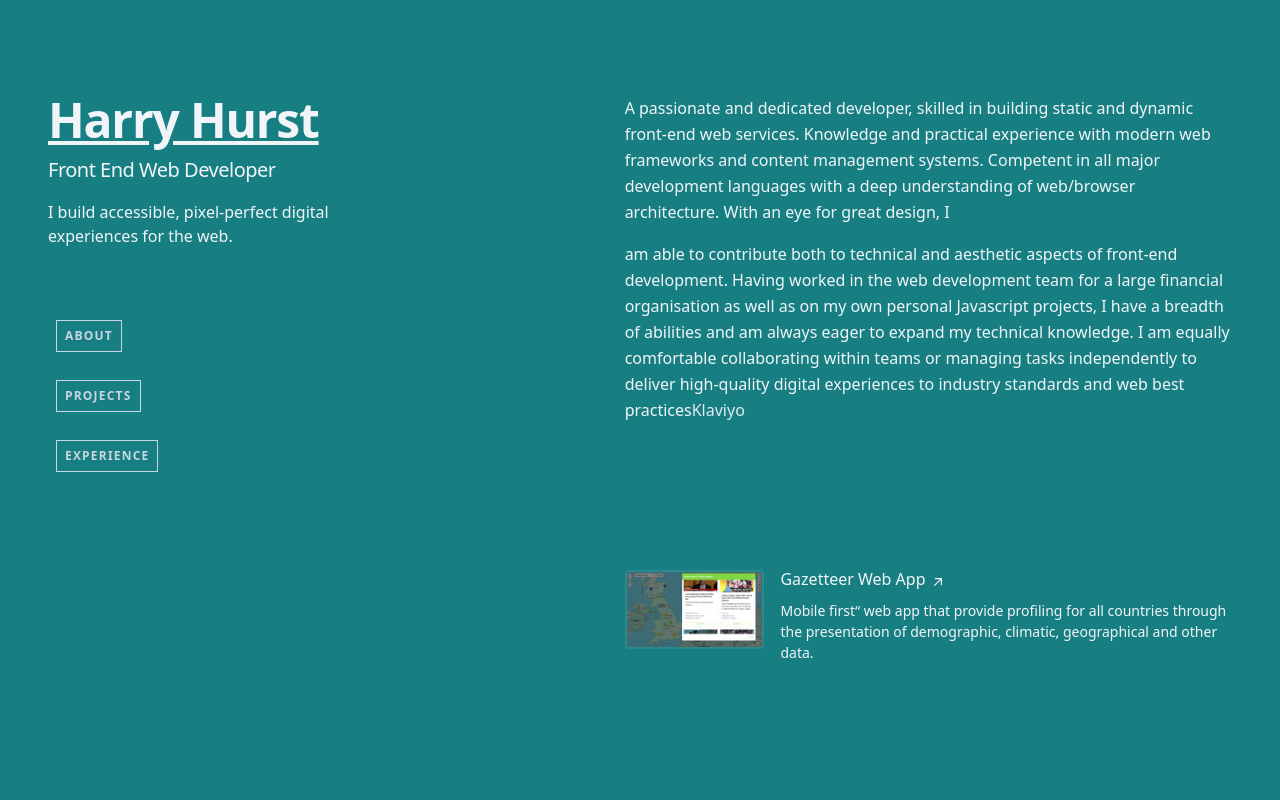
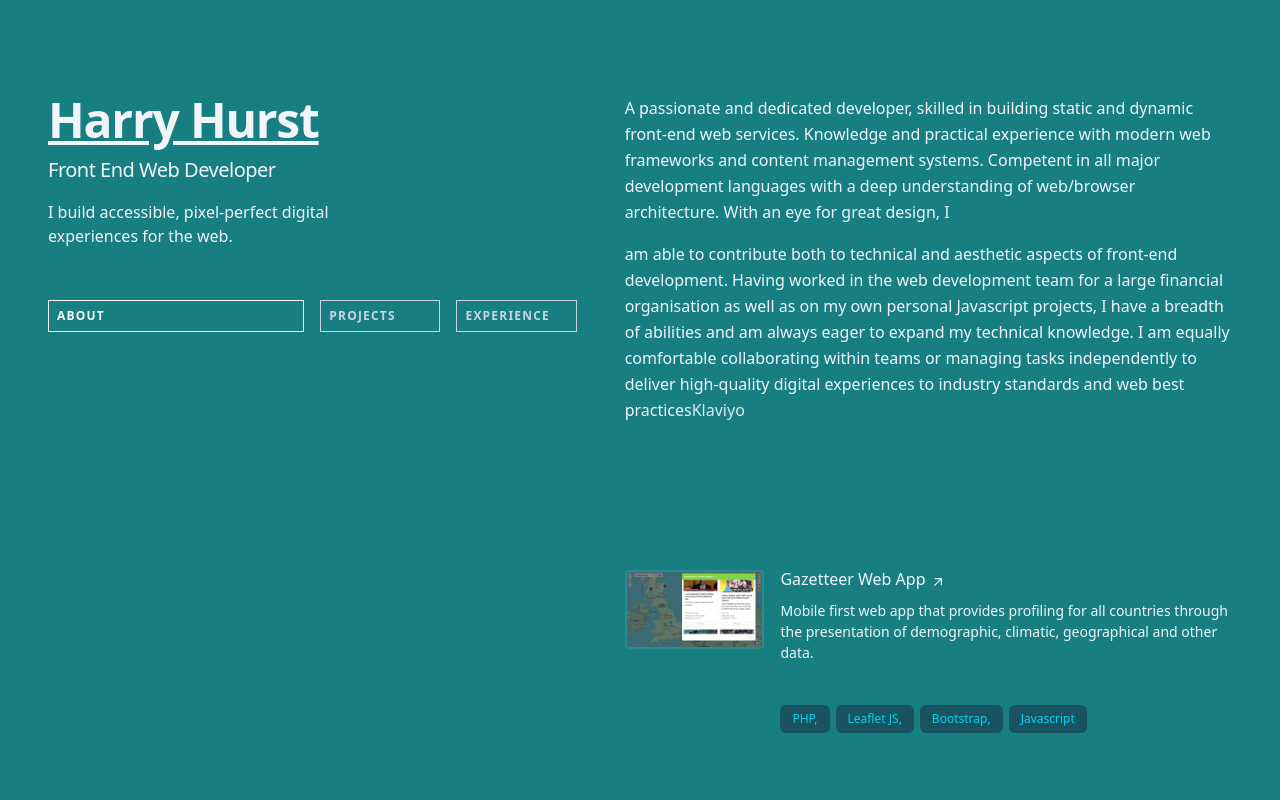
Before and after one commit to harold-hurst/personal-website, a Next.js app: page / in a window 1280 px wide. Shown: the top 800 px of the page. Built offline with nearby package versions, Linux system fonts and the light colour scheme.

Commit message:
update colour scheme

```diff
--- a/src/app/globals.css
+++ b/src/app/globals.css
@@ -1,8 +1,9 @@
 @import "tailwindcss";
 
 :root {
-  /* --background: #ffffff;
-  --foreground: #171717; */
+  --background: #177f82;
+
+
 }
 
 /* @theme inline {
@@ -24,5 +25,8 @@ body {
   color: var(--foreground); */
   font-family: Arial, Helvetica, sans-serif;
   /* background-color: #80d643; */
-  background-color: #177f82;
+  background-color: var(--background);
 }
+
+
+/* for headers on mobile #174A82 */
--- a/src/app/layout.tsx
+++ b/src/app/layout.tsx
@@ -13,8 +13,8 @@ const geistMono = Geist_Mono({
 });
 
 export const metadata: Metadata = {
-  title: "Create Next App",
-  description: "Generated by create next app",
+  title: "Harry Hurst",
+  description: "Harry Hurst is a Front End Web Developer who builds accessible, inclusive products and digital experiences for the web.",
 };
 
 export default function RootLayout({
@@ -25,7 +25,7 @@ export default function RootLayout({
   return (
     <html lang="en" className="scroll-smooth">
       <body
-        className={`${geistSans.variable} ${geistMono.variable} leading-relaxed text-slate-100 antialiased selection:bg-teal-300 selection:text-teal-900`}
+        className={`${geistSans.variable} ${geistMono.variable} leading-relaxed text-slate-100 antialiased selection:bg-cyan-400 selection:text-cyan-900`}
       >
         {children}
       </body>
--- a/src/app/page.tsx
+++ b/src/app/page.tsx
@@ -1,6 +1,35 @@
+"use client";
+
 import Image from "next/image";
 
+import { useEffect, useState } from "react";
+
+const sections = ["about", "projects", "experience"];
+
 export default function Home() {
+  const [activeSection, setActiveSection] = useState("about");
+
+  useEffect(() => {
+    const handleScroll = () => {
+      const scrollPosition = window.scrollY;
+
+      for (const id of sections) {
+        const section = document.getElementById(id);
+        if (
+          section &&
+          scrollPosition >= section.offsetTop - 96 &&
+          scrollPosition < section.offsetTop + section.offsetHeight - 96
+        ) {
+          setActiveSection(id);
+          break;
+        }
+      }
+    };
+
+    window.addEventListener("scroll", handleScroll);
+    return () => window.removeEventListener("scroll", handleScroll);
+  }, []);
+
   return (
     <div className="mx-auto min-h-screen max-w-screen-xl px-6 py-12 font-sans md:px-12 md:py-16 lg:py-0">
       <div className="lg:flex lg:justify-between lg:gap-4">
@@ -20,61 +49,50 @@ export default function Home() {
               className="nav hidden lg:block"
               aria-label="In-page jump links"
             >
-              <ul className="mt-16 w-max ">
-                <li>
+              <ul className="mt-8 flex me-4">
+                {sections.map((id) => (
+                  <li
+                    key={id}
+                    className={`group flex-1 transition-all motion-reduce:transition-none ${
+                      activeSection === id ? "flex-2" : ""
+                    }`}
+                  >
+                    <a
+                      className="py-5 block cursor-pointer pe-4"
+                      href={`#${id}`}
+                    >
+                      <span
+                        className={`nav-text inline-flex items-center w-full h-8 px-2 border text-xs font-bold uppercase tracking-widest group-hover:text-slate-50 group-focus-visible:text-slate-50 transition-all duration-300 motion-reduce:transition-none ${
+                          activeSection === id
+                            ? "text-slate-50"
+                            : "text-slate-300"
+                        }`}
+                      >
+                        {id}
+                      </span>
+                    </a>
+                  </li>
+                ))}
+
+                {/* <li className="group flex-1 hover:flex-2 transition-all motion-reduce:transition-none">
                   <a
-                    className="group flex items-center justify-between my-3 p-2 cursor-pointer"
-                    href="#about"
+                    className="py-5 block cursor-pointer pe-4"
+                    href="#projects"
                   >
-                    <span className="nav-text inline-flex items-center h-8 px-2 border text-xs font-bold uppercase tracking-widest text-slate-300 group-hover:px-20 group-hover:text-slate-100 group-focus-visible:text-slate-100 transition-all duration-300 motion-reduce:transition-none">
-                      About
+                    <span className="nav-text inline-flex items-center w-full h-8 px-2 border text-xs font-bold uppercase tracking-widest text-slate-300  group-hover:text-slate-50 group-focus-visible:text-slate-50 transition-all duration-300 motion-reduce:transition-none">
+                      Projects
                     </span>
-
                   </a>
                 </li>
 
-                <li>
+                <li className="group flex-1 hover:flex-2 transition-all motion-reduce:transition-none">
                   <a
-                    className="group flex items-center justify-between my-3 p-2 cursor-pointer"
-                    href="#projects"
-                  >
-                    <span className="nav-text inline-flex items-center h-8 px-2 border text-xs font-bold uppercase tracking-widest text-slate-300 group-hover:px-20 group-hover:text-slate-100 group-focus-visible:text-slate-100 transition-all duration-300 motion-reduce:transition-none">
-                      Projects
-                    </span>
-
-                  </a>
-                </li>
-
-                <li>
-                  <a
-                    className="group flex items-center justify-between my-3 p-2 cursor-pointer"
+                    className="py-5 block cursor-pointer pe-4"
                     href="#experience"
                   >
-                    <span className="nav-text inline-flex items-center h-8 px-2 border text-xs font-bold uppercase tracking-widest text-slate-300 group-hover:px-20 group-hover:text-slate-100 group-focus-visible:text-slate-100 transition-all duration-300 motion-reduce:transition-none">
-                      experience
-                    </span>
-
-                  </a>
-                </li>
-
-                {/* <li>
-                  <a className="group flex items-center py-3" href="#projects">
-                    <span className="nav-text inline-flex items-center h-8 px-2 border mr-4 text-xs font-bold uppercase tracking-widest text-slate-300 group-hover:text-slate-100 group-focus-visible:text-slate-100">
-                      Projects
-                    </span>
-                    <span className="nav-indicator h-8 w-8 bg-slate-300 transition-all group-hover:rotate-90 group-hover:bg-slate-100 group-focus-visible:w-16 group-focus-visible:bg-slate-100 motion-reduce:transition-none"></span>
-                  </a>
-                </li>
-
-                <li>
-                  <a
-                    className="group flex items-center py-3"
-                    href="#experience"
-                  >
-                    <span className="nav-text inline-flex items-center h-8 px-2 border mr-4 text-xs font-bold uppercase tracking-widest text-slate-300 group-hover:text-slate-100 group-focus-visible:text-slate-100">
+                    <span className="nav-text inline-flex items-center w-full h-8 px-2 border text-xs font-bold uppercase tracking-widest text-slate-300  group-hover:text-slate-50 group-focus-visible:text-slate-50 transition-all duration-300 motion-reduce:transition-none">
                       Experience
                     </span>
-                    <span className="nav-indicator h-8 w-8 bg-slate-300 transition-all group-hover:rotate-90 group-hover:bg-slate-100 group-focus-visible:w-16 group-focus-visible:bg-slate-100 motion-reduce:transition-none"></span>
                   </a>
                 </li> */}
               </ul>
@@ -134,23 +152,22 @@ export default function Home() {
               </h2>
             </div>
             <ul>
-              <li>
+              <li className="mb-12">
                 <div className="group relative grid gap-4 pb-1 transition-all sm:grid-cols-8 sm:gap-8 md:gap-4 lg:hover:!opacity-100 lg:group-hover/list:opacity-50">
                   <div className="absolute -inset-x-4 -inset-y-4 z-0 hidden rounded-md transition motion-reduce:transition-none lg:-inset-x-6 lg:block lg:group-hover:bg-slate-800/50 lg:group-hover:shadow-[inset_0_1px_0_0_rgba(148,163,184,0.1)] lg:group-hover:drop-shadow-lg"></div>
                   <div className="z-10 sm:order-2 sm:col-span-6">
                     <h3>
                       <a
-                        className="inline-flex items-baseline font-medium leading-tight hover:text-teal-300 focus-visible:text-teal-300  group/link text-base"
+                        className="inline-flex items-baseline font-medium leading-tight hover:text-cyan-400 focus-visible:text-cyan-400  group/link text-base"
                         href="https://harold-hurst.co.uk/gazetteer/"
                         target="_blank"
                         rel="noreferrer noopener"
-                        aria-label="Build a Spotify Connected App (opens in a new tab)"
+                        aria-label="Gazetteer Web App (opens in a new tab)"
                       >
                         <span className="absolute -inset-x-4 -inset-y-2.5 hidden rounded md:-inset-x-6 md:-inset-y-4 lg:block"></span>
                         <span>
-                          Gazetteer Web{" "}
+                          Gazetteer Web App
                           <span className="inline-block">
-                            App
                             <svg
                               xmlns="http://www.w3.org/2000/svg"
                               viewBox="0 0 20 20"
@@ -169,10 +186,42 @@ export default function Home() {
                       </a>
                     </h3>
                     <p className="mt-2 text-sm leading-normal">
-                      Mobile first“ web app that provide profiling for all
+                      Mobile first web app that provides profiling for all
                       countries through the presentation of demographic,
                       climatic, geographical and other data.
                     </p>
+                    <a
+                      className="relative mt-2 inline-flex items-center text-sm font-medium text-slate-300 hover:text-cyan-400 focus-visible:text-cyan-400"
+                      href="https://github.com/bchiang7/spotify-profile"
+                      target="_blank"
+                      rel="noreferrer noopener"
+                      aria-label="689 stars on GitHub (opens in a new tab)"
+                    ></a>
+                    <ul
+                      className="mt-2 flex flex-wrap"
+                      aria-label="Technologies used:"
+                    >
+                      <li className="mr-1.5 mt-2">
+                        <div className="flex items-center rounded-md bg-slate-800/50 group-hover:bg-slate-800/0 px-3 py-1 text-xs font-medium leading-5 text-cyan-400 ">
+                          PHP,
+                        </div>
+                      </li>
+                      <li className="mr-1.5 mt-2">
+                        <div className="flex items-center rounded-md bg-slate-800/50 group-hover:bg-slate-800/0 px-3 py-1 text-xs font-medium leading-5 text-cyan-400 ">
+                          Leaflet JS,
+                        </div>
+                      </li>
+                      <li className="mr-1.5 mt-2">
+                        <div className="flex items-center rounded-md bg-slate-800/50 group-hover:bg-slate-800/0 px-3 py-1 text-xs font-medium leading-5 text-cyan-400 ">
+                          Bootstrap,
+                        </div>
+                      </li>
+                      <li className="mr-1.5 mt-2">
+                        <div className="flex items-center rounded-md bg-slate-800/50 group-hover:bg-slate-800/0 px-3 py-1 text-xs font-medium leading-5 text-cyan-400 ">
+                          Javascript
+                        </div>
+                      </li>
+                    </ul>
                   </div>
 
                   <Image
@@ -206,7 +255,7 @@ export default function Home() {
                   <div className="group relative grid pb-1 transition-all sm:grid-cols-8 sm:gap-8 md:gap-4 lg:hover:!opacity-100 lg:group-hover/list:opacity-50">
                     <div className="absolute -inset-x-4 -inset-y-4 z-0 hidden rounded-md transition motion-reduce:transition-none lg:-inset-x-6 lg:block lg:group-hover:bg-slate-800/50 lg:group-hover:shadow-[inset_0_1px_0_0_rgba(148,163,184,0.1)] lg:group-hover:drop-shadow-lg"></div>
                     <header
-                      className="z-10 mb-2 mt-1 text-xs font-semibold uppercase tracking-wide text-slate-500 sm:col-span-2"
+                      className="z-10 mb-2 mt-1 text-xs font-semibold uppercase tracking-wide text-slate-300 sm:col-span-2"
                       aria-label="2024 to Present"
                     >
                       2024 — Present
@@ -215,7 +264,7 @@ export default function Home() {
                       <h3 className="font-medium leading-snug text-slate-200">
                         <div>
                           <a
-                            className="inline-flex items-baseline font-medium leading-tight text-slate-200 hover:text-teal-300 focus-visible:text-teal-300  group/link text-base"
+                            className="inline-flex items-baseline font-medium leading-tight text-slate-200 hover:text-cyan-400 focus-visible:text-cyan-400  group/link text-base"
                             href="https://www.klaviyo.com"
                             target="_blank"
                             rel="noreferrer noopener"
```
